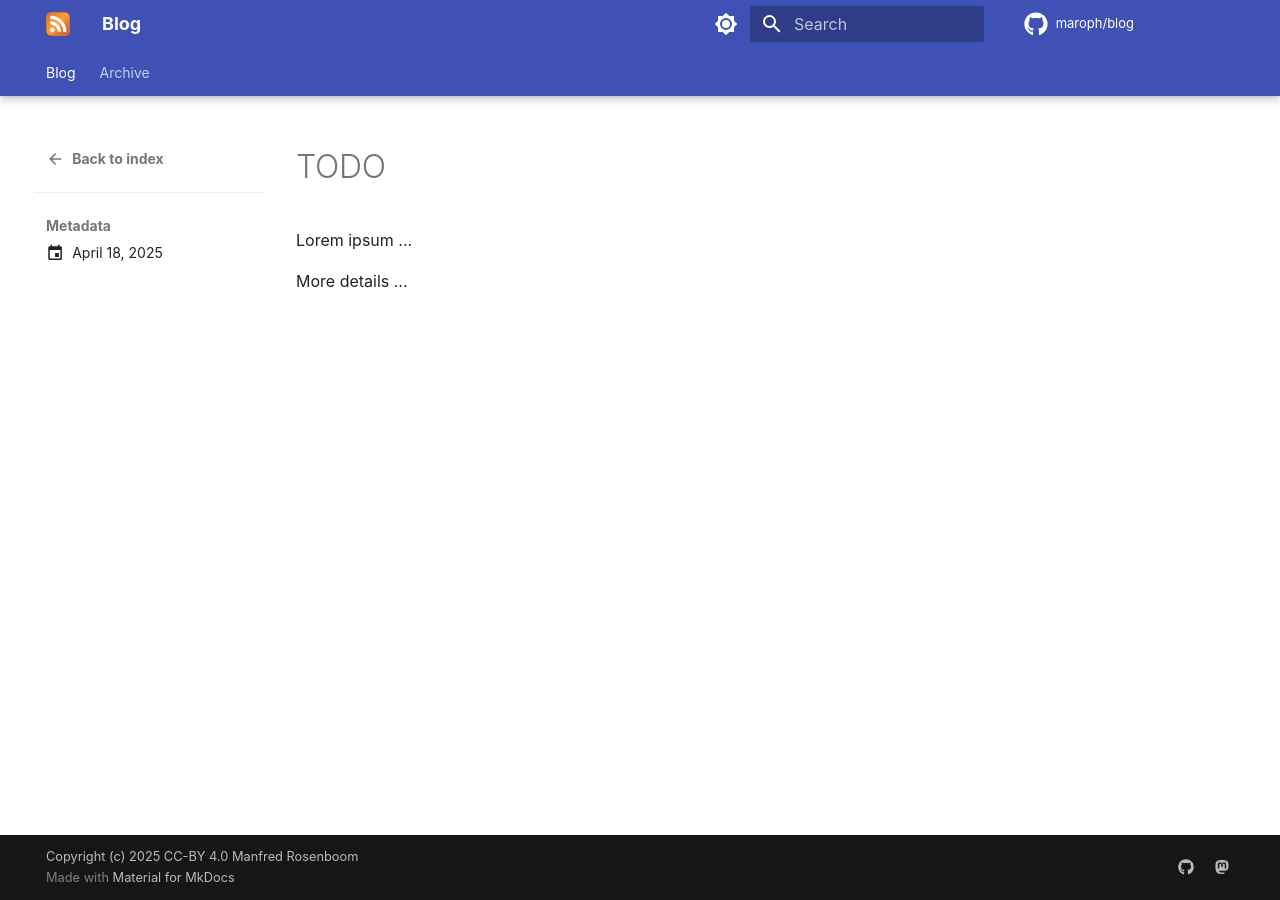
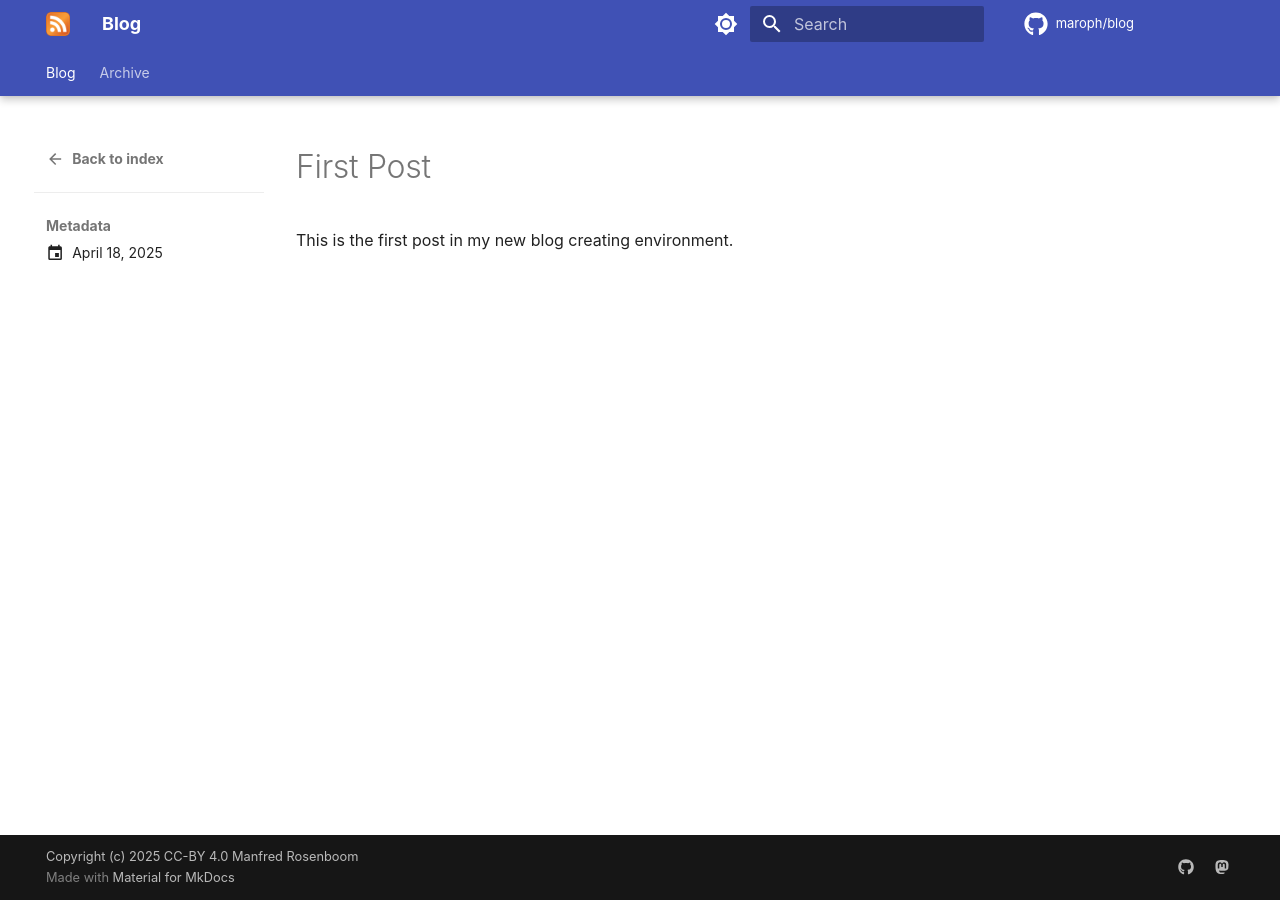
Before and after one commit to maroph/blog, an MkDocs documentation site: the page built from docs/posts/first_post.md, in a window 1280 px wide. Built offline with MkDocs 1.6.1 and Material for MkDocs 9.7.7, drawn with Linux system fonts in a browser that asks for light colours; plug-ins that fetch from the network failed and are left out; comment, search, counter and statistics services are not loaded.

Commit message:
add rss favicon

```diff
--- a/docs/posts/first_post.md
+++ b/docs/posts/first_post.md
@@ -2,12 +2,10 @@
 date: 2025-04-18
 authors:
   - maroph
-draft: false
 categories:
   - Announcement
 ---
 
-# TODO
-Lorem ipsum ...
-<!--more-->
-More details ...
+# First Post
+This is the first post in my new blog
+creating environment.
--- a/mkdocs.yml
+++ b/mkdocs.yml
@@ -2,6 +2,7 @@
 # https://www.mkdocs.org/getting-started/
 # https://www.mkdocs.org/user-guide/
 # https://squidfunk.github.io/mkdocs-material/
+# https://guts.github.io/mkdocs-rss-plugin/
 site_name: Blog
 site_url: https://maroph.github.io/blog/
 site_description: My GitHub related blog
@@ -10,12 +11,9 @@
 repo_url: https://github.com/maroph/blog/
 repo_name: maroph/blog
 edit_uri: ""
-# edit_uri: edit/main/docs
-# view readonly version                  edit_uri: blob/main/docs
 
 theme:
     name: material
-# https://squidfunk.github.io/mkdocs-material/setup/changing-the-colors/
     palette:
         - scheme: default
           primary: indigo
@@ -34,7 +32,8 @@
 #    logo: https://upload.wikimedia.org/wikipedia/commons/thumb/4/43/Feed-icon.svg/128px-Feed-icon.svg.png
     logo: assets/128px-Feed-icon.svg.png
     direction: ltr
-#     favicon: assets/favicon.ico
+# https://www.favicon.cc/?action=icon&file_id=11659#
+    favicon: assets/favicon.ico
     features:
         - header.autohide
         - content.action.edit
@@ -95,7 +94,6 @@
     - search:
           enabled: true
           lang: en
-# https://squidfunk.github.io/mkdocs-material/setup/setting-up-a-blog/#writing-your-first-post
     - blog:
         enabled: true
         authors: false
@@ -107,7 +105,6 @@
         pagination: true
         pagination_per_page: 10
         pagination_url_format: "page/{page}"
-        # post_date_format: EEEE, MMMM d, yyyy
         post_date_format: long
         pagination_if_single_page: false
         post_excerpt: optional
@@ -125,7 +122,6 @@
         categories_allowed:
             - Announcement
             - General
-# https://guts.github.io/mkdocs-rss-plugin/configuration/
     - rss:
         enabled: true
         abstract_chars_count: 160
```
Also changed, not shown: docs/assets/favicon.ico (added).
